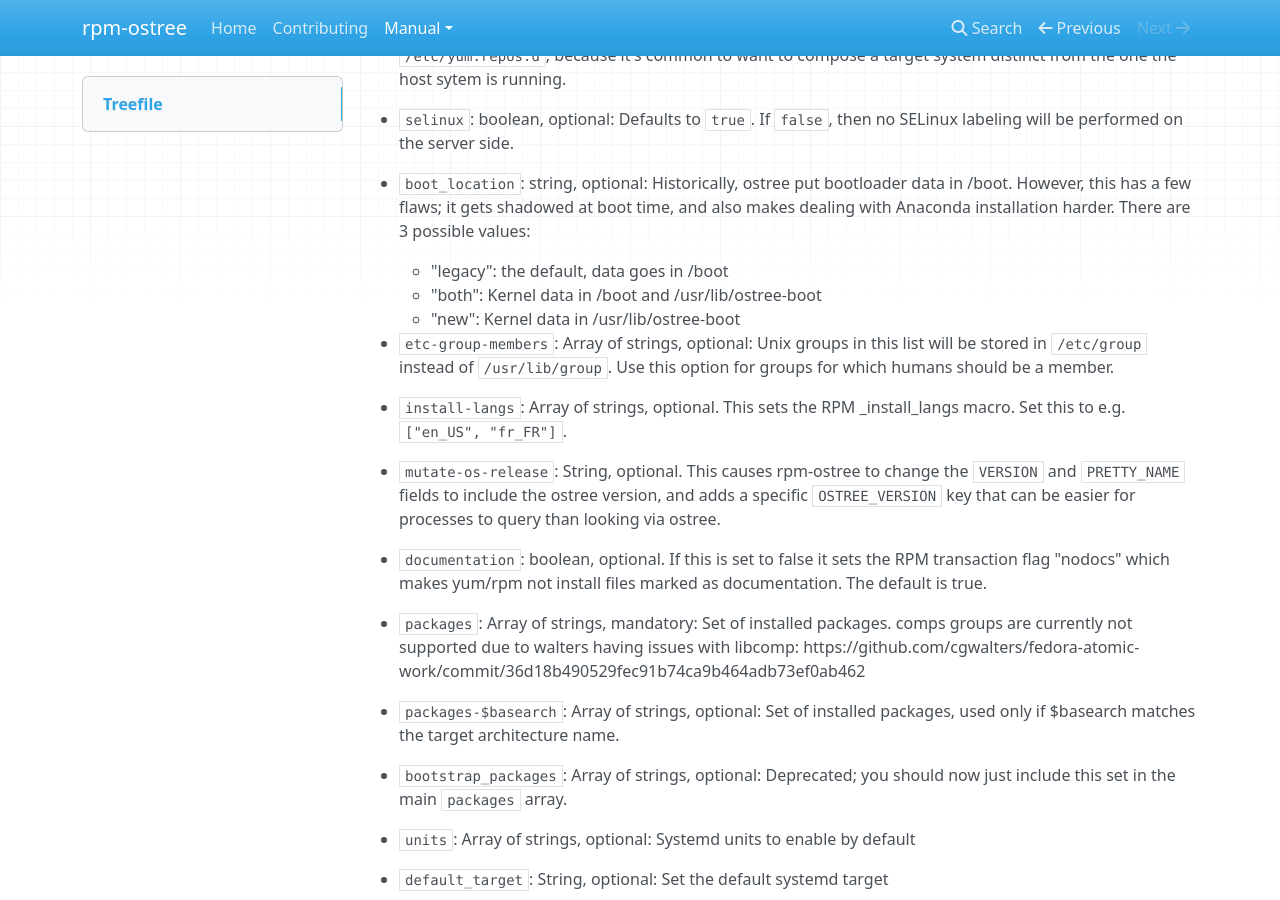
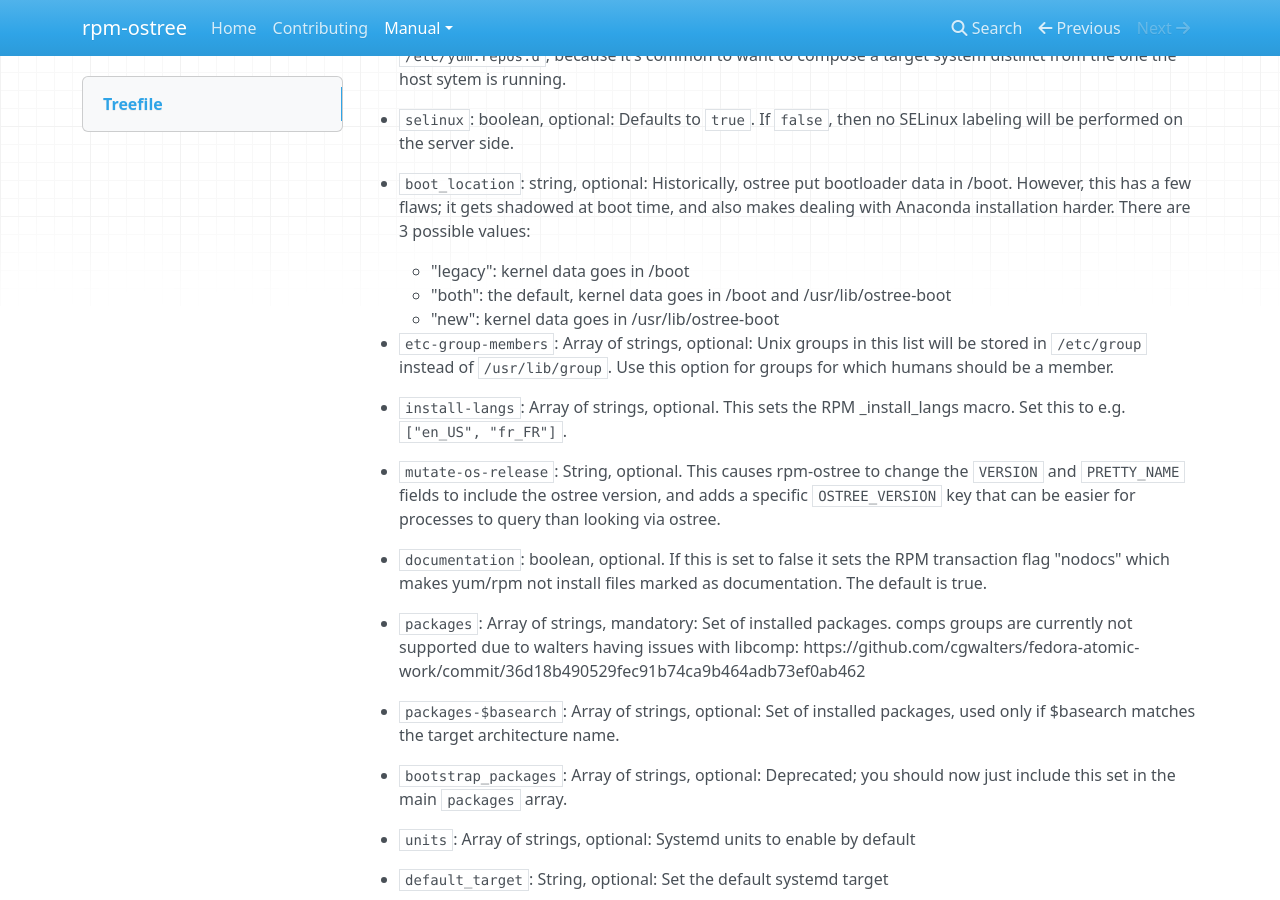
Before and after one commit to coreos/rpm-ostree, an MkDocs documentation site: the page built from docs/manual/treefile.md, in a window 1280 px wide and 900 px high, scrolled down 375 px. Built offline with MkDocs 1.6.1, drawn with Linux system fonts in a browser that asks for light colours; nearby versions of some CDN libraries; old or Windows-style settings are respelled for this version of MkDocs.

Commit message:
treefile.md: clarify boot_location documentation
The default is "both", not "legacy".

Closes: #722
Approved by: cgwalters

```diff
--- a/docs/manual/treefile.md
+++ b/docs/manual/treefile.md
@@ -30,9 +30,9 @@
     in /boot.  However, this has a few flaws; it gets shadowed at boot time,
     and also makes dealing with Anaconda installation harder.  There are 3
     possible values:
-    * "legacy": the default, data goes in /boot
-    * "both": Kernel data in /boot and /usr/lib/ostree-boot
-    * "new": Kernel data in /usr/lib/ostree-boot
+    * "legacy": kernel data goes in /boot
+    * "both": the default, kernel data goes in /boot and /usr/lib/ostree-boot
+    * "new": kernel data goes in /usr/lib/ostree-boot
 
  * `etc-group-members`: Array of strings, optional: Unix groups in this
    list will be stored in `/etc/group` instead of `/usr/lib/group`.  Use
```
